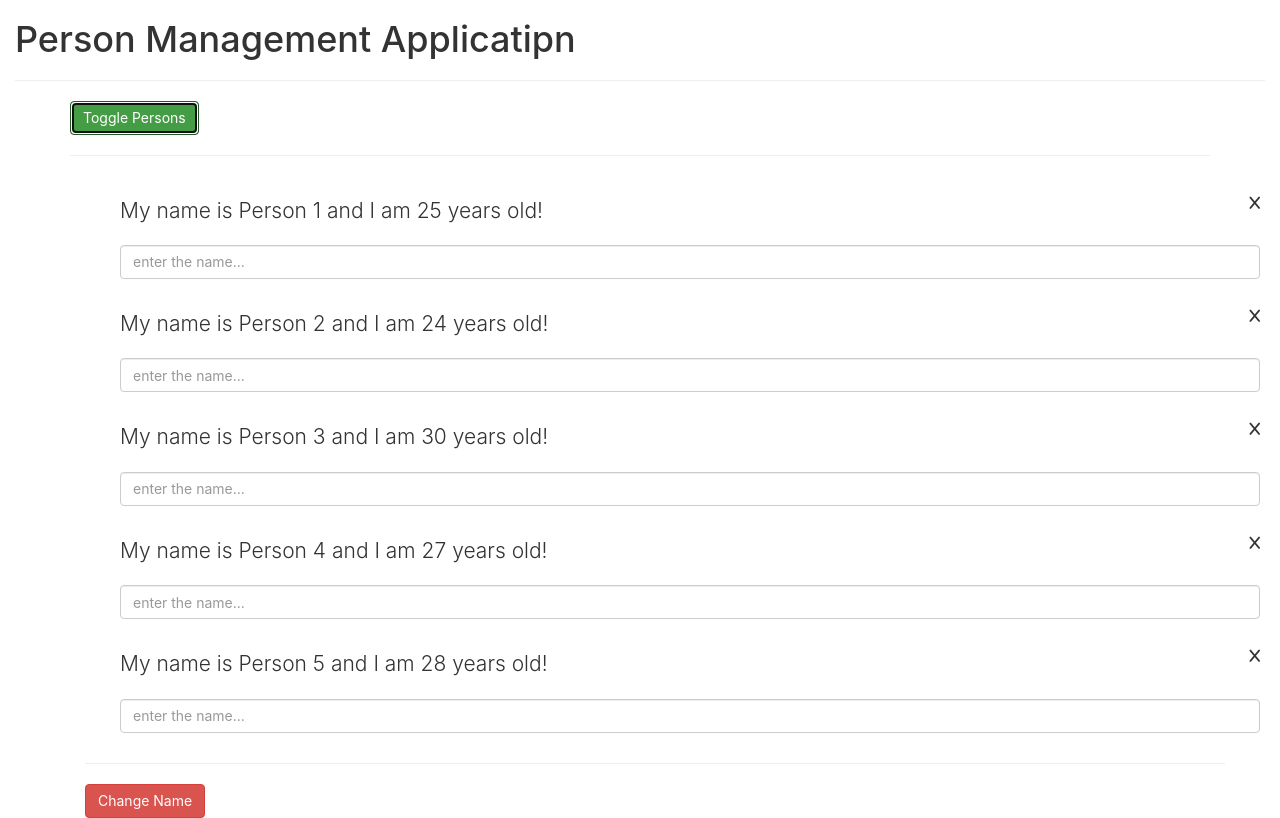
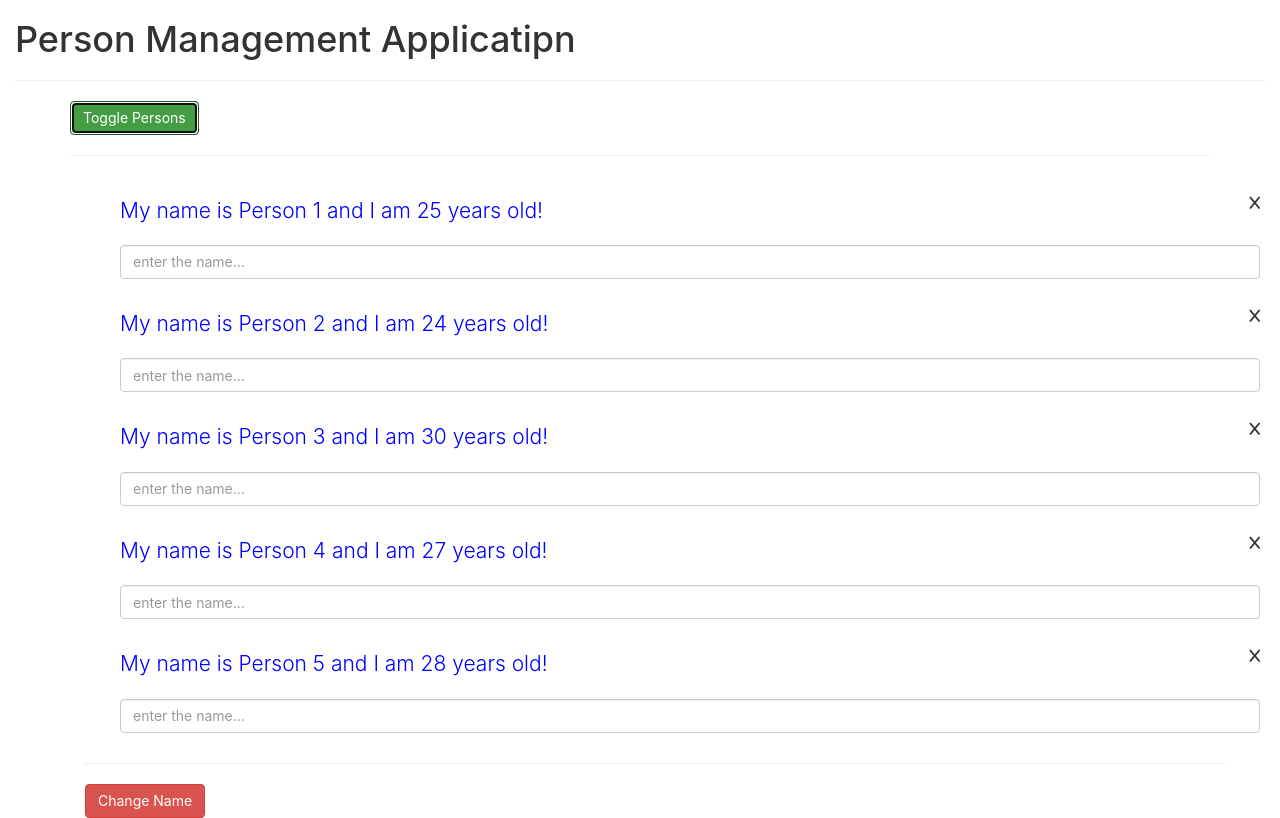
Before and after one commit to DexteR-mask/cu_21_react_01, a React (Create React App) app: page / in a window 1280 px wide. Both pictures are taken after a click on the button "Toggle Persons". Built offline with nearby package versions, Linux system fonts and the light colour scheme.

Commit message:
Component Lifecycle - UPDATE, CSS in JSX, React Fragment

```diff
--- a/src/App.js
+++ b/src/App.js
@@ -50,9 +50,9 @@ class App extends Component {
     this.setState({ showPersons: !stateValue })
   }
 
-  deletePersonHandler = (id) => {
+  deletePersonHandler = (index) => {
     const personCopy = [...this.state.persons]
-    personCopy.filter(person => person.id !== id)
+    personCopy.splice(index, 1)
     this.setState( {persons: personCopy} )
   }
 
@@ -68,9 +68,11 @@ class App extends Component {
             this.state.persons.map( (person, index) =>
               <Person
                 key={person.id}
+                persons={this.state.persons}
+                showPersons={this.state.showPersons}
                 name={person.name}
                 age={person.age}
-                deleted={() => this.deletePersonHandler(person.id)} /> )
+                deleted={() => this.deletePersonHandler(index)} /> )
           }
           <hr />
           <button onClick={this.onNameChangeHanler} className='btn btn-danger'>Change Name</button>
@@ -79,7 +81,7 @@ class App extends Component {
     }
 
     return (
-      <div>
+      <>
         <div className="container-fluid">
           <h1> {this.props.appTitle} </h1> <hr />
         </div>
@@ -88,7 +90,7 @@ class App extends Component {
           <hr />
           { persons }
         </div>
-      </div>
+      </>
     )
   }
 }
--- a/src/Person/Person.jsx
+++ b/src/Person/Person.jsx
@@ -1,23 +1,60 @@
-import React from 'react'
+import React, { PureComponent } from 'react'
 import './Person.css'
 
-const Person = (props) => {
-  console.log(`[Person.js] rendering...`)
+class Person extends PureComponent {
+
+  constructor(props) {
+    super(props)
+    this.state = {}
+  }
+
+  static getDerivedStateFromProps(props, state) {
+    console.log(`[Person.js] getDerivedStateFromProps`)
+    // Always return the update value of the state & null if no stte is defined
+    return state
+  }
+
+  // shouldComponentUpdate(newProps, newState) {
+  //   console.log(`[Person.js] shouldComponentUpdate`)
+  //   console.log(`[Person.js] shouldComponentUpdate`, newProps)
+  //   if(this.props.persons !== newProps.persons || this.props.showPersons !== newProps.showPersons) {
+  //     return true
+  //   } else {
+  //     return false
+  //   }
+  // }
+
+  getSnapshotBeforeUpdate(props, state) {
+    console.log(`[Person.js] getSnapshotBeforeUpdate`)
+    return state
+  }
+
+  componentDidUpdate() {
+    console.log(`[Person.js] componentDidUpdate`)
+  }
+
+  render() {
+    const paraStyles = {
+      color: 'blue',
+      fontSize: '1.5em'
+    }
+
+
+    console.log(`[Person.js] render`)
     return (
       <div className='parent-div'>
         <div className="container">
           <div className="my-div">
-          <p className='lead'>My name is {props.name} and I am {props.age} years old!</p>
-          <i onClick={props.deleted} className="fa-solid fa-x"></i>
+            <p style={ paraStyles } className='lead'>My name is {this.props.name} and I am {this.props.age} years old!</p>
+            <i onClick={this.props.deleted} className="fa-solid fa-x"></i>
           </div>
         </div>
         <div className="container">
           <input className='form-control' type="text" placeholder='enter the name...' />
         </div>
       </div>
-
-
     )
+  }
 }
 
 Person.defaultProps = {
```
Lines whose indentation alone changed are shown as unchanged.
